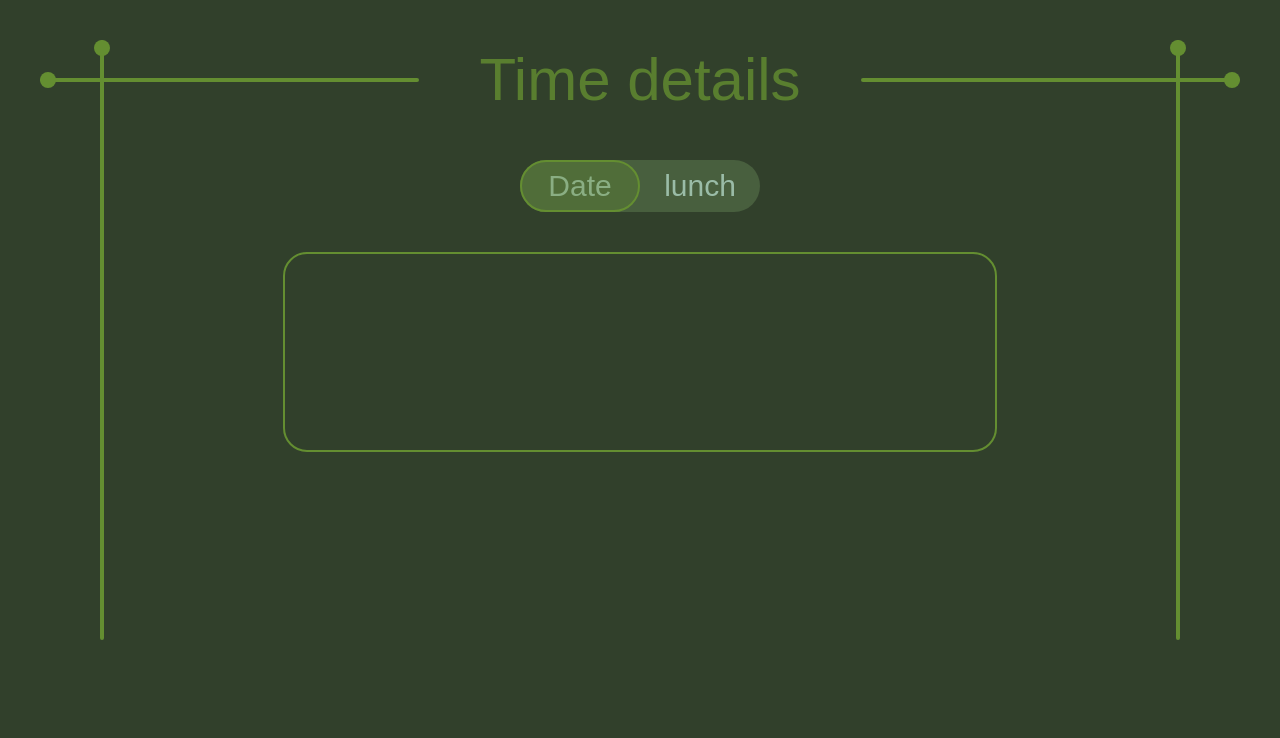
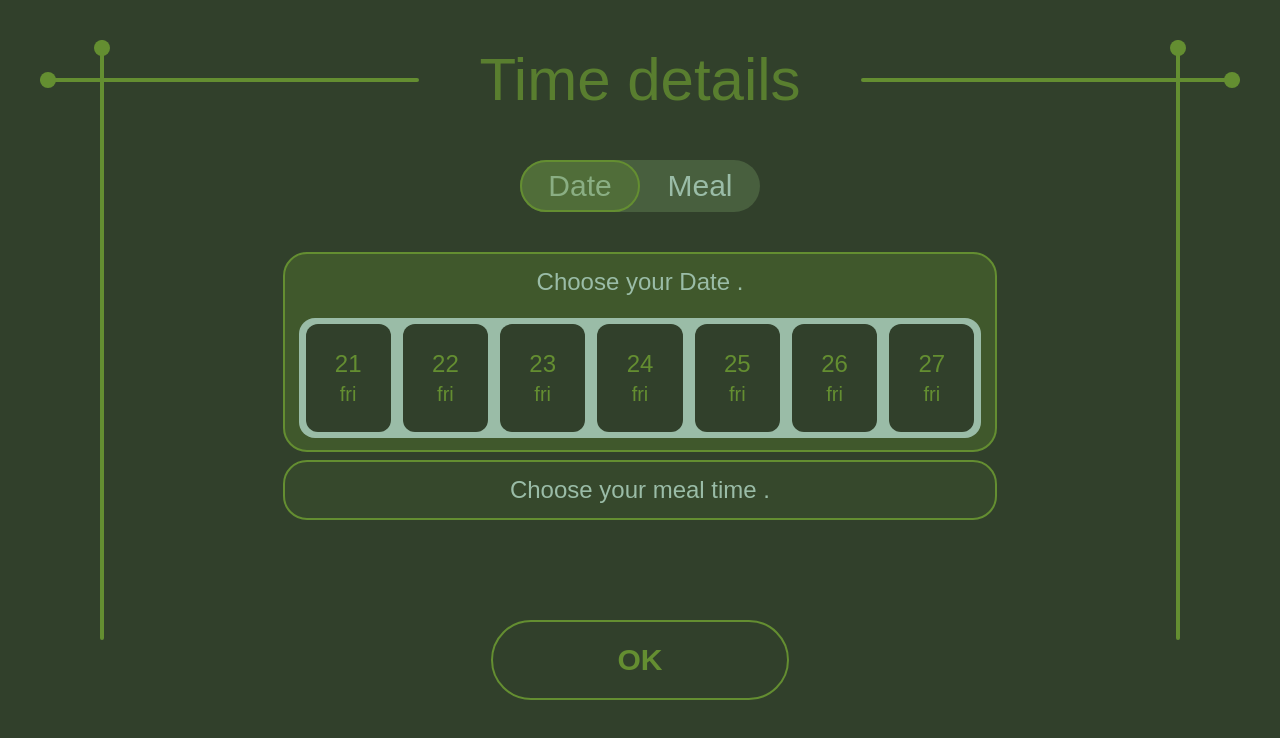
Before and after one commit to Pouyahlvt/Cafe-Reservation, a Next.js app: page /reservation/time in a window 1280 px wide. Shown: the top 738 px of the page. Built offline with nearby package versions, Linux system fonts and the light colour scheme.

Commit message:
save progress my buttery low !!!!

```diff
--- a/src/app/reservation/time/page.tsx
+++ b/src/app/reservation/time/page.tsx
@@ -1,13 +1,25 @@
 "use client";
 
 import Form_template from "@/src/components/ui/form/formTemplate";
-import Time_table from "@/src/components/ui/form/calender";
+import Time_table from "@/src/components/ui/form/timeTable";
+import HoverButton from "@/src/components/ui/button";
 
 const Time_page = () => {
   return (
     <div className="bg-dark-spruce">
       <Form_template text="Time details">
-        <div className="w-full h-full">{<Time_table />}</div>
+        <div className="w-full h-full">
+          {<Time_table />}
+          {
+            <HoverButton
+              text="OK "
+              BclassName="z-30 mt-20 border-2 border text-forest-moss w-[30%] h-20 rounded-full mx-auto"
+              TclassName="button-text-email text-3xl text-forest-moss font-bold "
+              scaleNum={25}
+              bgClass="bg-sega-green"
+            />
+          }
+        </div>
       </Form_template>
     </div>
   );
--- a/src/components/ui/form/calender.tsx
+++ /dev/null
@@ -1,33 +0,0 @@
-"use client";
-
-import { useState } from "react";
-
-const Time_table = () => {
-  const [mode, setMode] = useState("date");
-  return (
-    <div className="w-[80%] h-[50%] mt-10 rounded-xl mx-auto">
-      <div className="flex mx-auto w-fit  bg-sega-green/30 py-2 rounded-full">
-        <div
-          className={`w-30 h-13  bg-forest-moss/30 -mt-2 cursor-pointer border-forest-moss
-          border-2 absolute rounded-full z-10 transition-all duration-500 ease-in-out ${mode === "date" ? "ml-0" : "ml-30"}`}></div>
-        <div className="w-fit">
-          <button
-            onClick={() => setMode("date")}
-            className="text-center text-3xl text-muted-teal w-30 cursor-pointer">
-            Date
-          </button>
-        </div>
-        <div className="w-fit">
-          <button
-            onClick={() => setMode("lunch")}
-            className="text-center text-3xl text-muted-teal w-30 cursor-pointer">
-            lunch
-          </button>
-        </div>
-      </div>
-      <div className="w-[90%] h-50  mx-auto mt-10 rounded-3xl border-2 border-forest-moss"></div>
-    </div>
-  );
-};
-
-export default Time_table;
--- /dev/null
+++ b/src/components/ui/form/timeTable.tsx
@@ -0,0 +1,58 @@
+"use client";
+
+import { useState } from "react";
+
+const Time_table = () => {
+  const [mode, setMode] = useState("date");
+  return (
+    <div className="w-[80%] h-[50%] mt-10 rounded-xl mx-auto">
+      <div className="flex mx-auto w-fit  bg-sega-green/30 py-2 rounded-full">
+        <div
+          className={`w-30 h-13  bg-forest-moss/30 -mt-2 cursor-pointer border-forest-moss
+          border-2 absolute rounded-full z-10 transition-all duration-500 ease-in-out ${mode === "date" ? "ml-0" : "ml-30"}`}></div>
+        <div className="w-fit">
+          <button
+            onClick={() => setMode("date")}
+            className="text-center text-3xl text-muted-teal w-30 cursor-pointer">
+            Date
+          </button>
+        </div>
+        <div className="w-fit">
+          <button
+            onClick={() => setMode("meal")}
+            className="text-center text-3xl text-muted-teal w-30 cursor-pointer">
+            Meal
+          </button>
+        </div>
+      </div>
+      <div
+        className={`w-[90%] mx-auto mt-10 rounded-3xl border-2 border-forest-moss
+        ${mode === "date" ? "h-50  bg-forest-moss/30" : "h-15 bg-forest-moss/10"} transition-all duration-500 ease-in-out`}>
+        <h2 className="mt-3 text-2xl text-muted-teal text-center">
+          Choose your Date .
+        </h2>
+        <div className="w-[96%] mx-auto h-30 mt-5 rounded-2xl bg-muted-teal flex gap-3 justify-center items-center">
+          {[21, 22, 23, 24, 25, 26, 27].map((date, i) => (
+            <div
+              key={`date-${i}`}
+              className={`w-1/8 h-[90%] bg-dark-spruce rounded-xl flex justify-center items-center `}>
+              <div className="text-2xl text-forest-moss ">
+                {date}
+                <p className="text-xl text-center">fri</p>
+              </div>
+            </div>
+          ))}
+        </div>
+      </div>
+      <div
+        className={`w-[90%] mx-auto mt-2 rounded-3xl border-2 border-forest-moss
+        ${mode === "date" ? "h-15  bg-forest-moss/10" : "h-50  bg-forest-moss/30"} transition-all duration-500 ease-in-out`}>
+        <h2 className="mt-3 text-2xl text-muted-teal text-center">
+          Choose your meal time .
+        </h2>
+      </div>
+    </div>
+  );
+};
+
+export default Time_table;
```
